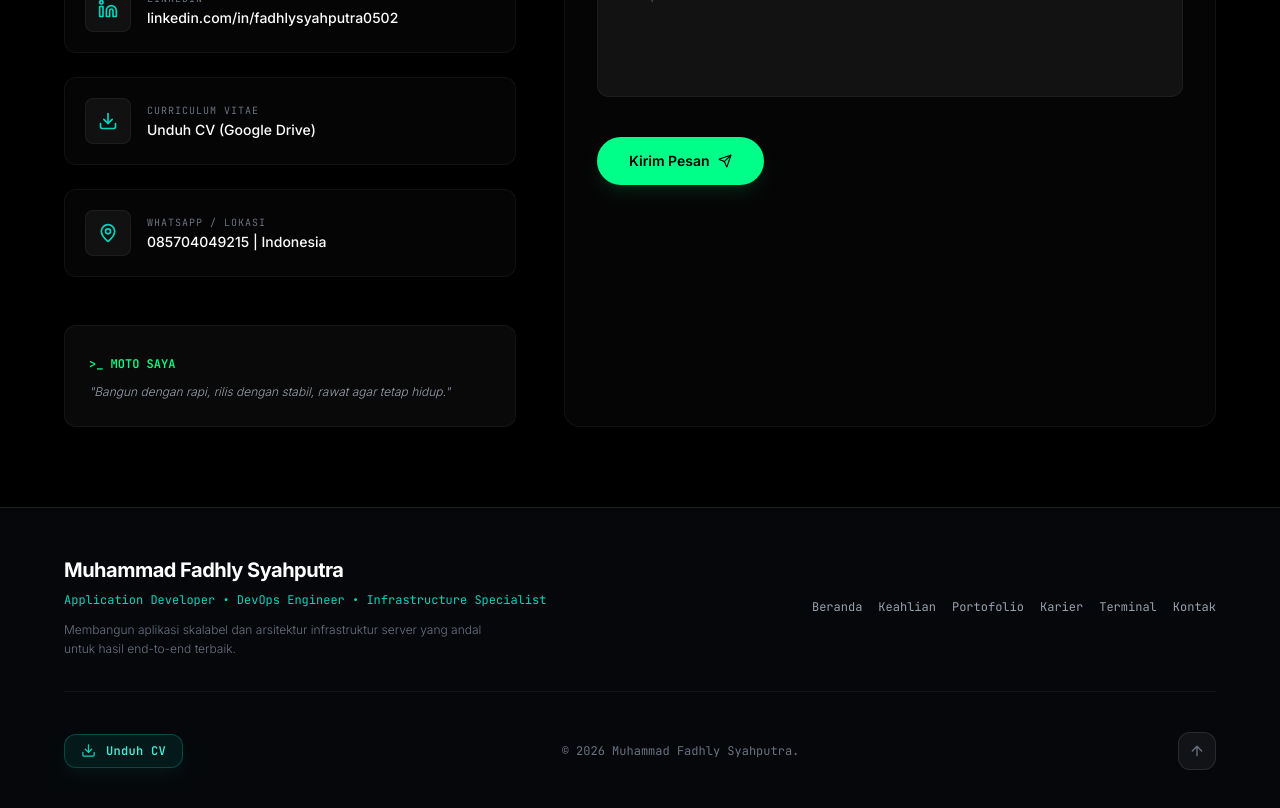
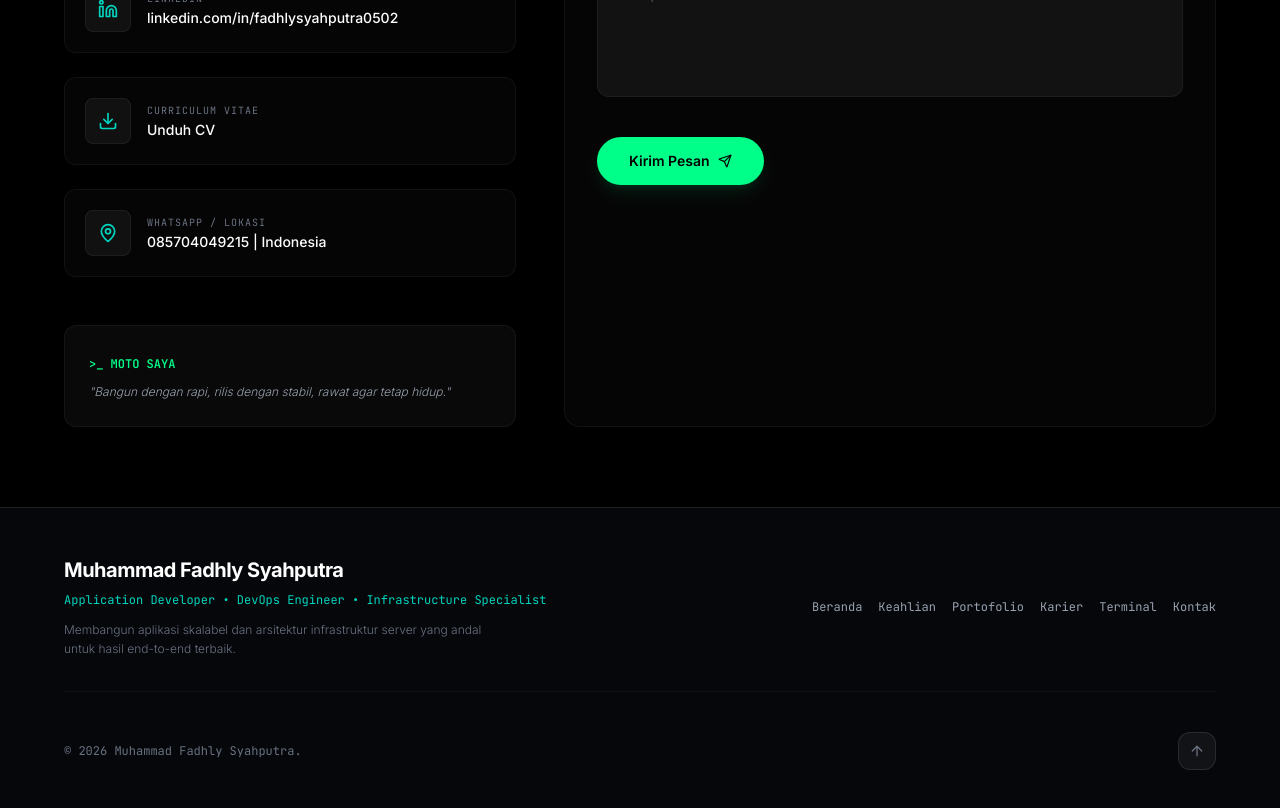
Before and after one commit to fadhlysyahputra02/portofolio, a React (Vite) app: page / in a window 1280 px wide. Shown: the part 6760-7568 px from the top of the page. Built offline with nearby package versions, Linux system fonts and the light colour scheme.

Commit message:
refactor: simplify CV label in Contact component and remove duplicate link from Footer

```diff
--- a/src/components/Contact.jsx
+++ b/src/components/Contact.jsx
@@ -104,7 +104,7 @@ const Contact = () => {
     {
       icon: <Download className="text-teal-400" size={20} />,
       label: "Curriculum Vitae",
-      value: "Unduh CV (Google Drive)",
+      value: "Unduh CV",
       link: "https://drive.google.com/file/d/1X3CBExYZ6wmss9nwSPBgUbS_NWTkPwvU/view?usp=drive_link",
     },
     {
@@ -156,11 +156,11 @@ const Contact = () => {
                 const CardWrapper = info.link ? "a" : "div";
                 const wrapperProps = info.link
                   ? {
-                      href: info.link,
-                      target: "_blank",
-                      rel: "noreferrer",
-                      className: "cursor-pointer block",
-                    }
+                    href: info.link,
+                    target: "_blank",
+                    rel: "noreferrer",
+                    className: "cursor-pointer block",
+                  }
                   : {};
 
                 return (
--- a/src/components/Footer.jsx
+++ b/src/components/Footer.jsx
@@ -61,18 +61,6 @@ const Footer = () => {
         {/* Bottom Row: Download CV & Copyright */}
         <div className="flex flex-col sm:flex-row items-center justify-between gap-6 font-mono text-xs text-gray-500">
 
-          {/* Download CV Link */}
-          <div className="flex items-center gap-4">
-            <a
-              href="https://drive.google.com/file/d/1X3CBExYZ6wmss9nwSPBgUbS_NWTkPwvU/view?usp=drive_link"
-              target="_blank"
-              rel="noreferrer"
-              className="group flex items-center gap-2.5 px-4 py-2 rounded-xl border border-teal-500/30 bg-teal-500/10 hover:bg-teal-500/20 hover:border-teal-400 text-teal-300 hover:text-white transition-all duration-300 cursor-pointer shadow-lg shadow-teal-500/5 hover:shadow-teal-500/15"
-            >
-              <Download size={15} className="text-teal-400 group-hover:translate-y-0.5 transition-transform duration-300" />
-              <span className="font-semibold text-xs tracking-wide">Unduh CV</span>
-            </a>
-          </div>
 
           {/* Copyright */}
           <p className="text-center sm:text-right">
```
